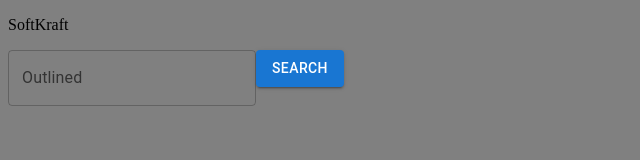
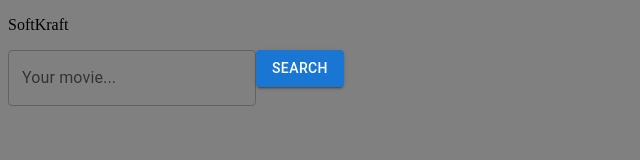
Before and after one commit to chris-cybula/SoftKraft, a React (Create React App) app: page / in a window 1280 px wide. Shown: the top 160 px of the page, without its empty margins (0-640 px from the left). Built offline with nearby package versions, Linux system fonts and the light colour scheme; no server answers.

Commit message:
Add input handler

```diff
--- a/src/App.js
+++ b/src/App.js
@@ -1,14 +1,11 @@
 import { Button, TextField } from '@mui/material';
 import axios from 'axios';
-import { useEffect } from "react"
+import { useState } from "react"
 
 function App() {
+  const [movie, setMovie] = useState('')
 
-  useEffect(() => {
-    getMovies()
-  })
-
-  const getMovies = async () => {
+  const getMovie = async () => {
     const apikey = 'tt3896198&apikey=98f4ba6b'
 
     try {
@@ -23,10 +20,16 @@ function App() {
     }
   };
 
+  const inputHandler = event => {
+    setMovie(event.target.value);
+    console.log(movie)
+ };
+
   return (
     <div className="App">
       <p>SoftKraft</p>
-      <TextField id="outlined-basic" label="Outlined" variant="outlined" />
+      <TextField id="outlined-basic" label="Your movie..." variant="outlined" onChange={inputHandler}
+        value={movie} />
       <Button variant="contained">Search</Button>
     </div>
   );
```
